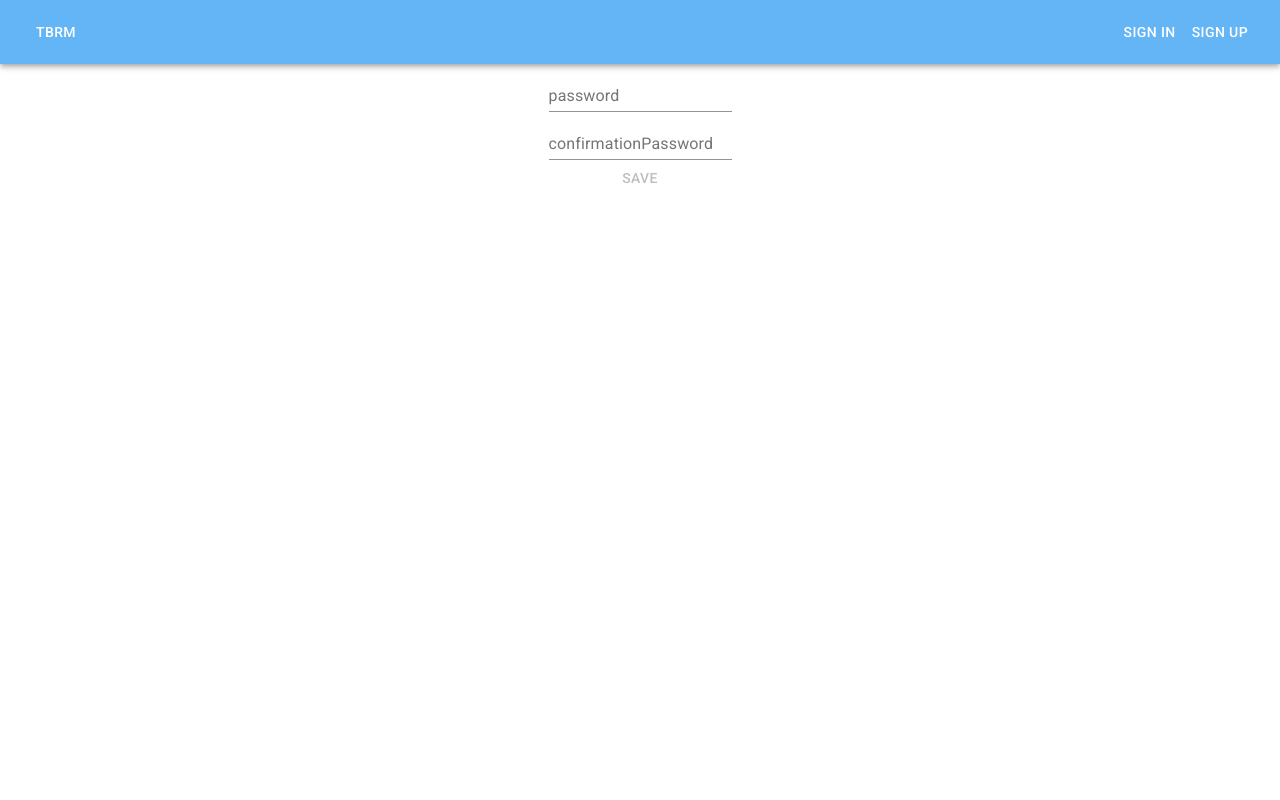
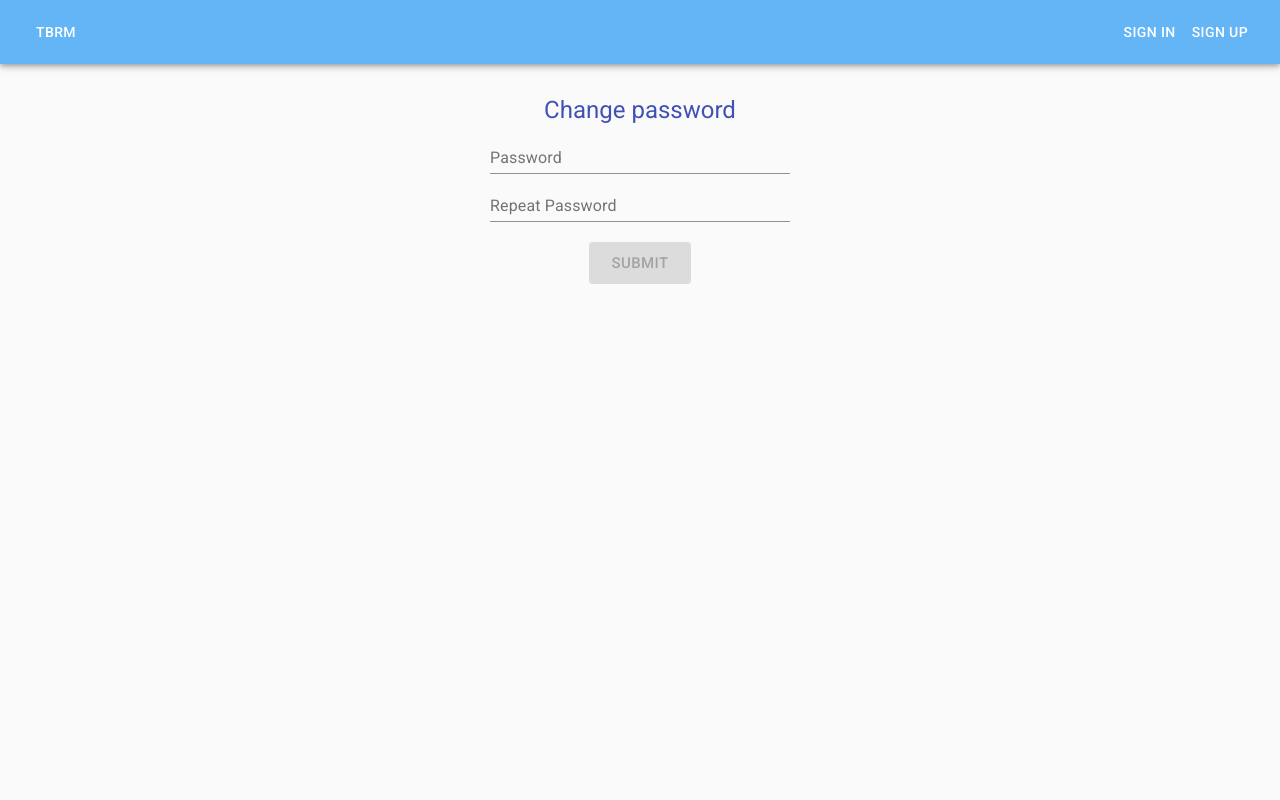
Before and after one commit to Lv-465-Java/TBRM.client, a React (Create React App) app: page /reset_password in a window 1280 px wide. Shown: the top 800 px of the page. Built offline with nearby package versions, Linux system fonts and the light colour scheme.

Commit message:
apply style

```diff
--- a/src/components/registrationForm/registrationForm.js
+++ b/src/components/registrationForm/registrationForm.js
@@ -3,12 +3,15 @@ import {TextField, Button, FormControl, Grid, Box} from '@material-ui/core';
 import axios from "../../utils/axios";
 import SaveIcon from '@material-ui/icons/Save';
 import {makeStyles} from '@material-ui/core/styles';
-
+import Visibility from '@material-ui/icons/Visibility';
+import VisibilityOff from '@material-ui/icons/VisibilityOff';
 import ArrowBackIosIcon from '@material-ui/icons/ArrowBackIos';
 import Container from "@material-ui/core/Container";
 import {Link} from "react-router-dom";
 import Typography from "@material-ui/core/Typography";
 import {width} from "@material-ui/system";
+import InputAdornment from "@material-ui/core/InputAdornment";
+import IconButton from "@material-ui/core/IconButton";
 
 // const formControlStyles = {
 //     marginBottom: 20
@@ -36,6 +39,7 @@ class RegistrationForm extends Component {
         phone: undefined,
         password: undefined,
         confirmationPassword: undefined,
+        showPassword: false,
         errorMessages: {}
     }
 
@@ -164,6 +168,13 @@ class RegistrationForm extends Component {
         });
     }
 
+     handleClickShowPassword = () => {
+        this.setState({ showPassword: !this.state.showPassword });
+    };
+    handleMouseDownPassword = event => {
+    event.preventDefault();
+};
+
     render() {
         return (
             // <Container component="main" maxWidth="xl">
@@ -173,36 +184,47 @@ class RegistrationForm extends Component {
                 <Typography variant='h4' color='primary' paragraph='true'>Create Account</Typography>
                 <Typography variant='subtitle1' color='textPrimary'>Please fill in all fields to create an
                     account</Typography>
-                <TextField type="firstName" style={textFieldStyles} label="firstName" onChange={this.onChangeFirstName}
+                <TextField type="firstName" style={textFieldStyles} label="First name" onChange={this.onChangeFirstName}
                            helperText={this.state.errorMessages["firstName"]}
                            error={this.state.errorMessages["firstName"] !== undefined}
                 />
-                <TextField type="lastName" label="lastName" style={textFieldStyles} onChange={this.onChangeLastName}
+                <TextField type="lastName" label="Last name" style={textFieldStyles} onChange={this.onChangeLastName}
                            helperText={this.state.errorMessages["lastName"]}
                            error={this.state.errorMessages["lastName"] !== undefined}
                 />
-                <TextField type="email" label="email" style={textFieldStyles} onChange={this.onChangeEmail}
+                <TextField type="email" label="Email" style={textFieldStyles} onChange={this.onChangeEmail}
                            helperText={this.state.errorMessages["email"]}
                            error={this.state.errorMessages["email"] !== undefined}
                 />
-                <TextField type="phone" label="phone" style={textFieldStyles} onChange={this.onChangePhone}
+                <TextField type="phone" label="Phone" style={textFieldStyles} onChange={this.onChangePhone}
                            helperText={this.state.errorMessages["phone"]}
                            error={this.state.errorMessages["phone"] !== undefined}
                 />
-                <TextField type="password" label="password" style={textFieldStyles} onChange={this.onChangePassword}
+                <TextField type={this.state.showPassword ? 'text' : 'password'} label="Password" style={textFieldStyles} onChange={this.onChangePassword}
                            helperText={this.state.errorMessages["password"]}
                            error={this.state.errorMessages["password"] !== undefined}
+                           endAdornment={
+                               <InputAdornment position="end">
+                                   <IconButton
+                                       aria-label="toggle password visibility"
+                                       onClick={this.setState({ showPassword: !this.state.showPassword })}
+                                       // onMouseDown={this.props.event.preventDefault()}
+                                   >
+                                       {this.state.showPassword ? <Visibility /> : <VisibilityOff />}
+                                   </IconButton>
+                               </InputAdornment>}
                 />
-                <TextField type="password" label="confirmationPassword" style={textFieldStyles}
+                <TextField type="password" label="Repeat Password" style={textFieldStyles}
                            onChange={this.onChangeConfirmationPassword}
                            helperText={this.state.errorMessages["confirmationPassword"]}
-                           error={this.state.errorMessages["confirmationPassword"] !== undefined}/>
+                           error={this.state.errorMessages["confirmationPassword"] !== undefined}
+                />
                 <Button style={buttomStyles} variant="contained" color="primary" onClick={this.getData}
                         size="large"
                         disabled={this.isNotValid()}>Sign
                     up </Button>
                 <div>
-                    <Typography variant='subtitle1'>Already have an account? <Link to={"/"}>Login</Link></Typography>
+                    <Typography variant='subtitle1'>Already have an account? <Link to={"/"}>Sign in</Link></Typography>
                     {/*<a href="/forgot_password"></a>*/}
                 </div>
                 {/*</Container>*/}
--- /dev/null
+++ b/src/components/resetPassword/ForgotPasswordMessage.js
@@ -0,0 +1,36 @@
+import React, {Component} from "react";
+import TextField from "../inputField/inputField";
+import Axios from "axios";
+import axios from '../../utils/axios';
+import {Box, Button, CssBaseline, FormControl, Grid} from "@material-ui/core";
+import Container from "@material-ui/core/Container";
+import Alert from "@material-ui/lab/Alert";
+import EmailIcon from '@material-ui/icons/Email';
+import Typography from "@material-ui/core/Typography";
+import ForgotPassword from "./forgotPassword";
+
+const BoxStyle = {
+    paddingLeft: 16,
+    paddingRight: 16,
+    marginTop: 16
+}
+
+class ForgotPasswordMessage extends Component{
+    state = {
+        email: this.props.match.params.email,
+    }
+    render() {
+        return (
+            <Box m={2} style={BoxStyle} >
+                <Typography variant='h5' color='primary' >Forgot your TBRM Account password?</Typography>
+                <Typography variant='subtitle1'style={BoxStyle} align='center'>We'll send you instructions on how to reset your password on {this.state.email}.
+                </Typography>
+                <Typography variant='subtitle1' align='center'>
+                    If you do not receive an email from us, please check your 'spam' folder and whitelist
+                    TBRM so you can receive emails from us.</Typography>
+            </Box>
+
+        );
+    }
+}
+export default ForgotPasswordMessage;
--- a/src/components/resetPassword/forgotPassword.js
+++ b/src/components/resetPassword/forgotPassword.js
@@ -12,6 +12,17 @@ const buttomStyles = {
     marginTop: 20,
     marginBottom: 20
 }
+const BoxStyle = {
+    paddingLeft: 16,
+    paddingRight: 16
+}
+
+const textFieldStyles = {
+    width: 100,
+    minWidth: 100,
+    maxWidth: 100
+
+}
 class ForgotPassword extends Component {
 
     state = {
@@ -23,10 +34,12 @@ class ForgotPassword extends Component {
         let re = /^(([^<>()\[\]\\.,;:\s@"]+(\.[^<>()\[\]\\.,;:\s@"]+)*)|(".+"))@((\[[0-9]{1,3}\.[0-9]{1,3}\.[0-9]{1,3}\.[0-9]{1,3}\])|(([a-zA-Z\-0-9]+\.)+[a-zA-Z]{2,}))$/;
         return re.test(String(this.state.email).toLowerCase());
     }
+
     getData = () => {
         axios.get(`/forgot_password?email=${this.state.email}`).then(response => {
             //TODO redirect to massege "check your email smth like this"
-            this.props.history.push("/forgot_password/message");
+            // this.props.history.push('/forgot_password/${this.state.email}');
+            this.props.history.push(`/forgot_password/${this.state.email}`);
         }, error => {
             this.setState({errorMessage: error.response.data.message});
             console.log(this.state.errorMessage);
@@ -44,17 +57,18 @@ class ForgotPassword extends Component {
 
     render() {
         return (
-            <Container component="main" maxWidth="xs">
+            <Box m={2} style={BoxStyle} >
                 {this.logout && <Alert severity="success">Email has been sent</Alert>}
                 <CssBaseline/>
                 {this.state.errorMessage && <Alert severity="error">{this.state.errorMessage}</Alert>}
 
-                <Typography variant='h6' color='textPrimary'>Please enter you email and you will receive link to reset you password</Typography>
-                <TextField type="text" label="email" value={this.state.email} onChange={this.onChangeEmail}/>
+                <Typography variant='h5' color='primary'>Forgot your TBRM Account password?</Typography>
+                <TextField style={textFieldStyles} type="text" label="Enter your email"
+                           value={this.state.email} onChange={this.onChangeEmail}/>
                 <Button style={buttomStyles} variant="contained" color="primary"
                         size="large"
-                        onClick={this.getData} disabled={!this.validateEmail()}><EmailIcon/> Send email</Button>
-            </Container>
+                        onClick={this.getData} disabled={!this.validateEmail()}><EmailIcon /> Send email</Button>
+            </Box>
 
         );
     }
--- a/src/components/resetPassword/resetPassword.js
+++ b/src/components/resetPassword/resetPassword.js
@@ -1,21 +1,35 @@
 import React, { Component } from "react";
-import TextField from "../inputField/inputField";
+// import TextField from "../inputField/inputField";
 import Axios from "axios";
 //import Axios from "axios";
 import axios from '../../utils/axios';
-import {Button, Grid} from "@material-ui/core";
+import {TextField, Button, FormControl, Grid, Box, CssBaseline} from '@material-ui/core';
+import Typography from "@material-ui/core/Typography";
+import Alert from "@material-ui/lab/Alert";
 
-const textFieldStyles={
+const textFieldStyles = {
     width: 300,
     minWidth: 100,
     maxWidth: 300
+}
+const buttomStyles = {
+    marginTop: 20,
+    marginBottom: 20
+}
+const BoxStyle = {
+    paddingLeft: 16,
+    paddingRight: 16
+}
+const gridStyles = {
+    marginTop: 30
 }
 class ResetPassword extends Component {
 
     state = {
         password: undefined,
         confirmationPassword:undefined,
-        errorMessages: {}
+        errorMessages: {},
+        errorMassage: ''
     }
 
     isNotValid = () => {
@@ -23,7 +37,7 @@ class ResetPassword extends Component {
     }
 
     validatePassword = () => {
-        let re = /^(?=.*[a-z])(?=.*[A-Z])(?=.*\d)(?=.*[~`!@#$*%^&(-_)/><?"|+=:])[A-Za-z\d~`!@#*$%^&(-_)/><?"|+=:]{8,}$/;
+        let re = /^(?=.*[a-z])(?=.*[A-Z])(?=.*\d)(?=.*[~`!@#$*%^&(-_)/><?"|+=:])[A-Za-z\d~`!@#*$%^&(-_)/><?"|+=:]{7,}$/;
         return re.test(String(this.state.password));
     }
 
@@ -67,31 +81,35 @@ class ResetPassword extends Component {
                 'Content-Type': 'application/json',
             }
         }).then(response => {
-            //TODO redirect to massage "check your email smth like this"
+            //TODO redirect to main page
             this.props.history.push("/");
         }, error => {
-            let errors = {}
-            error.response.data.forEach(err => {
-                errors[[err.name]] = err.message;
-            })
-            this.setState({errorMessages: errors}, () => console.log(this.state))
+            this.setState({errorMessage: error.response.data.message});
+            console.log(this.state.errorMessage);
 
         })
     }
 
     render() {
         return (
-            <div>
-                <TextField type="password" label="password" style={textFieldStyles} onChange={this.onChangePassword}
+            <Grid container direction='column' alignItems='center' justify='space-between'
+            style={gridStyles}>
+                <CssBaseline/>
+                {this.state.errorMessage && <Alert severity="error">{this.state.errorMessage}</Alert>}
+                <Typography variant='h5' color='primary'>Change password</Typography>
+                <TextField type="password" label="Password" style={textFieldStyles} onChange={this.onChangePassword}
                            helperText={this.state.errorMessages["password"]}
                            error={this.state.errorMessages["password"] !== undefined}
                 />
-                <TextField type="password" label="confirmationPassword" style={textFieldStyles}
+                <TextField type="password" label="Repeat Password" style={textFieldStyles}
                            onChange={this.onChangeConfirmationPassword}
                            helperText={this.state.errorMessages["confirmationPassword"]}
                            error={this.state.errorMessages["confirmationPassword"] !== undefined}/>
-                <Button onClick={this.getData} disabled={this.isNotValid()}> Save</Button>
-            </div>
+                <Button onClick={this.getData}
+                        variant="contained" color="primary" onClick={this.getData}
+                        size="large"
+                        style={buttomStyles} disabled={this.isNotValid()}> Submit</Button>
+            </Grid>
         );
     }
 
--- a/src/routers.js
+++ b/src/routers.js
@@ -17,6 +17,7 @@ import ResourceTemplateView from "./components/resourceTemplate/resourcetemplate
 import PermissionResourceTemplateList from "./components/permissions/permissionResourceTemplateList";
 import PermissionResourceTemplateAdd from "./components/permissions/permissionResourceTemplateAdd";
 import {Message} from "@material-ui/icons";
+import ForgotPasswordMessage from "./components/resetPassword/ForgotPasswordMessage";
 
 
 
@@ -31,14 +32,14 @@ class Routers extends Component {
                     <Route path="/search" component={SearchResourceTemplate} />
                     <Route path="/registration" component={RegistrationForm}/>
                     <Route path="/reset_password" component={ResetPassword} />
-                    <Route path="/forgot_password" component={ForgotPassword} />
+                    <Route path="/forgot_password" exact component={ForgotPassword} />
                     <Route path="/resource-template/create" component={ResourceTemplateCreate} />
                     <Route path="/resource-template/update/:id" component={ResourceTemplateUpdate} />
                     <Route path="/resource-template/view/:id" component={ResourceTemplateView} />
                     <Route path="/resource-template/permission/add/:id" component={PermissionResourceTemplateAdd} />
                     <Route path="/resource-template/permission/:id" component={PermissionResourceTemplateList} />
                     <Route path="/resource-template" component={ResourceTemplateList} />
-                    <Route path="/forgot_password/message" component={Message} />
+                    <Route path="/forgot_password/:email" component={ForgotPasswordMessage} />
                     <Route path="/" exact component={LoginForm} />
                 </Switch>
                 <Footer/>
```
Also changed, not shown: src/components/resetPassword/Message.js (deleted).
